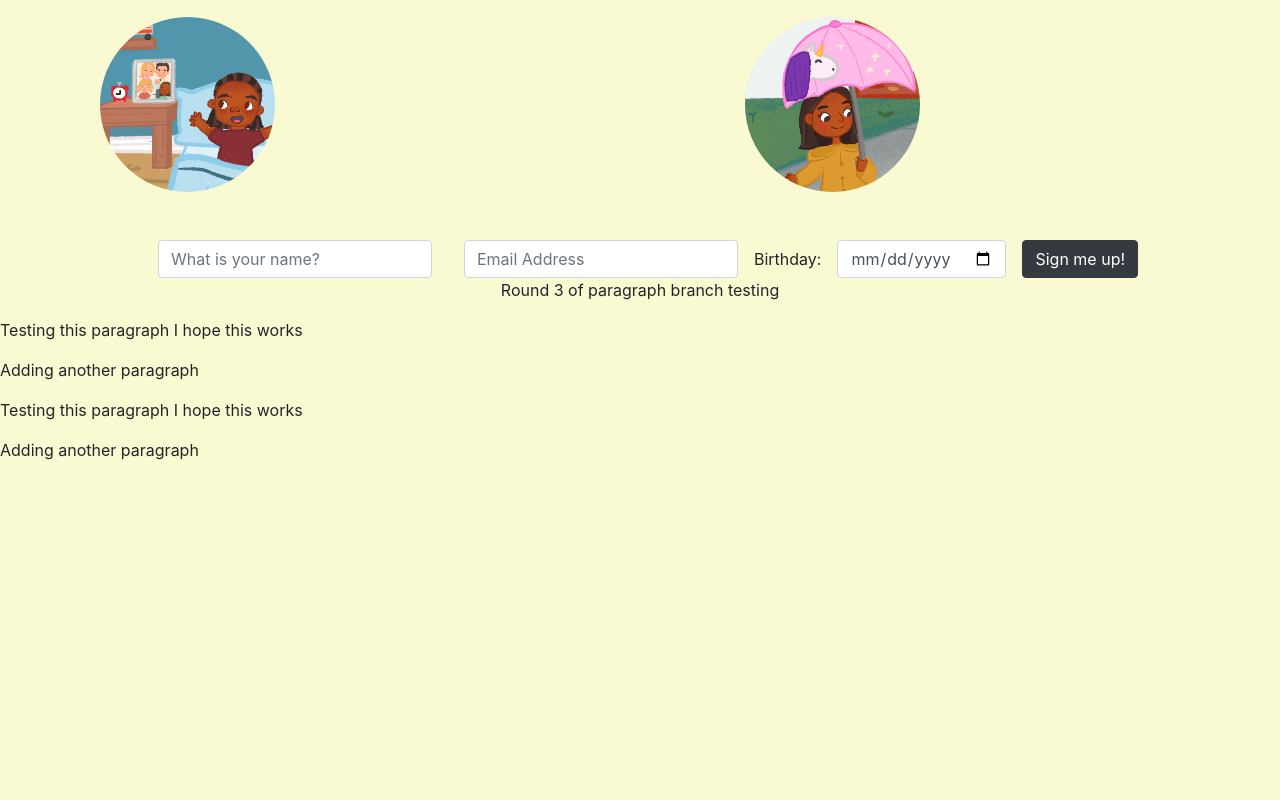
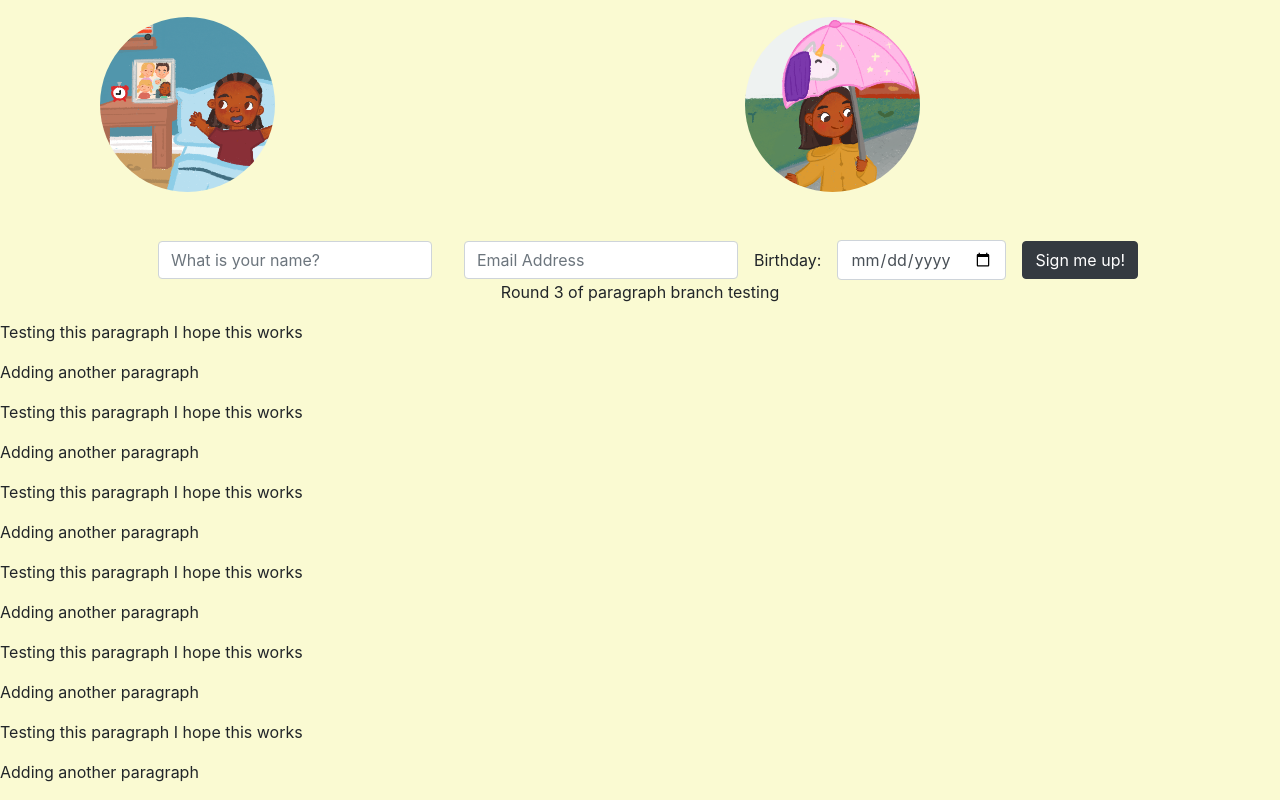
Before and after one commit to rarean/This-is-ME-from-A-to-Z, a website: page index.html in a window 1280 px wide. Shown: the part 509-1309 px from the top of the page. Before the commit the page ends 987 px from the top, so only its background shows below. Drawn offline with nearby package versions, Linux system fonts and the light colour scheme.

Commit message:
more-more

```diff
--- a/index.html
+++ b/index.html
@@ -92,6 +92,14 @@
 <p>Adding another paragraph</p>
 <p>Testing this paragraph I hope this works</p>
 <p>Adding another paragraph</p>
+<p>Testing this paragraph I hope this works</p>
+<p>Adding another paragraph</p>
+<p>Testing this paragraph I hope this works</p>
+<p>Adding another paragraph</p>
+<p>Testing this paragraph I hope this works</p>
+<p>Adding another paragraph</p>
+<p>Testing this paragraph I hope this works</p>
+<p>Adding another paragraph</p>
 
     <script src="node_modules/jquery/dist/jquery.slim.min.js"></script>
     <script src="node_modules/popper.js/dist/umd/popper.min.js"></script>
```
Also changed, not shown: package.json (+12 -4 lines), 1 other file.
